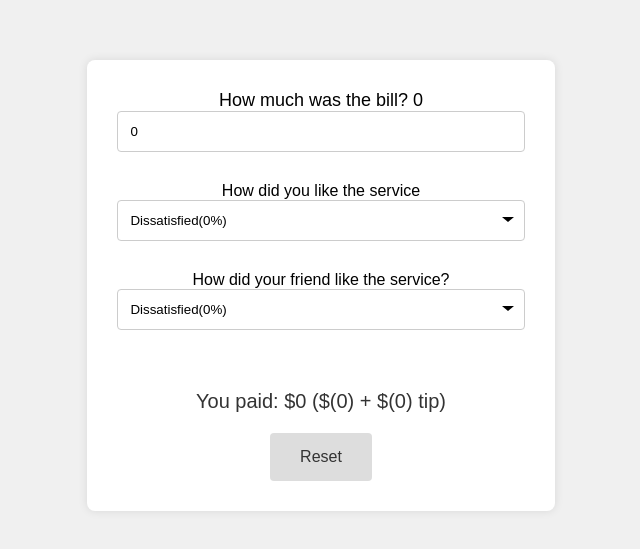
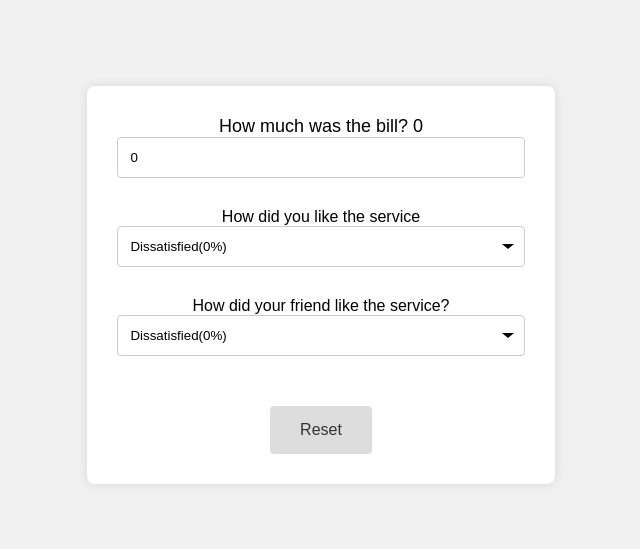
Before and after one commit to Marcofa87/tip-calculator, a React (Create React App) app: page / in a window 1280 px wide. Shown: the part 115-664 px from the top of the page, without its empty margins (319-959 px from the left). Built offline with nearby package versions, Linux system fonts and the light colour scheme.

Commit message:
Improved new features

```diff
--- a/src/App.js
+++ b/src/App.js
@@ -5,8 +5,10 @@ function App() {
   const [value, setValue] = useState(0);
   const [satisfaction, setSatisfaction] = useState(0);
   const [satisfaction2, setSatisfaction2] = useState(0);
-
+  const showPrice = value > 0;
   function handleReset() {
+    // eslint-disable-next-line no-restricted-globals
+    confirm("Are you sure to reset all the values?");
     setValue(0);
     setSatisfaction(0);
     setSatisfaction2(0);
@@ -27,11 +29,13 @@ function App() {
       >
         <p className="question">How did your friend like the service?</p>
       </Percentage>
-      <Price
-        value={value}
-        onSatisfaction={satisfaction}
-        onSatisfactionFriend={satisfaction2}
-      />
+      {showPrice && (
+        <Price
+          value={value}
+          onSatisfaction={satisfaction}
+          onSatisfactionFriend={satisfaction2}
+        />
+      )}
       <Reset onhandleReset={handleReset} />
     </div>
   );
```
